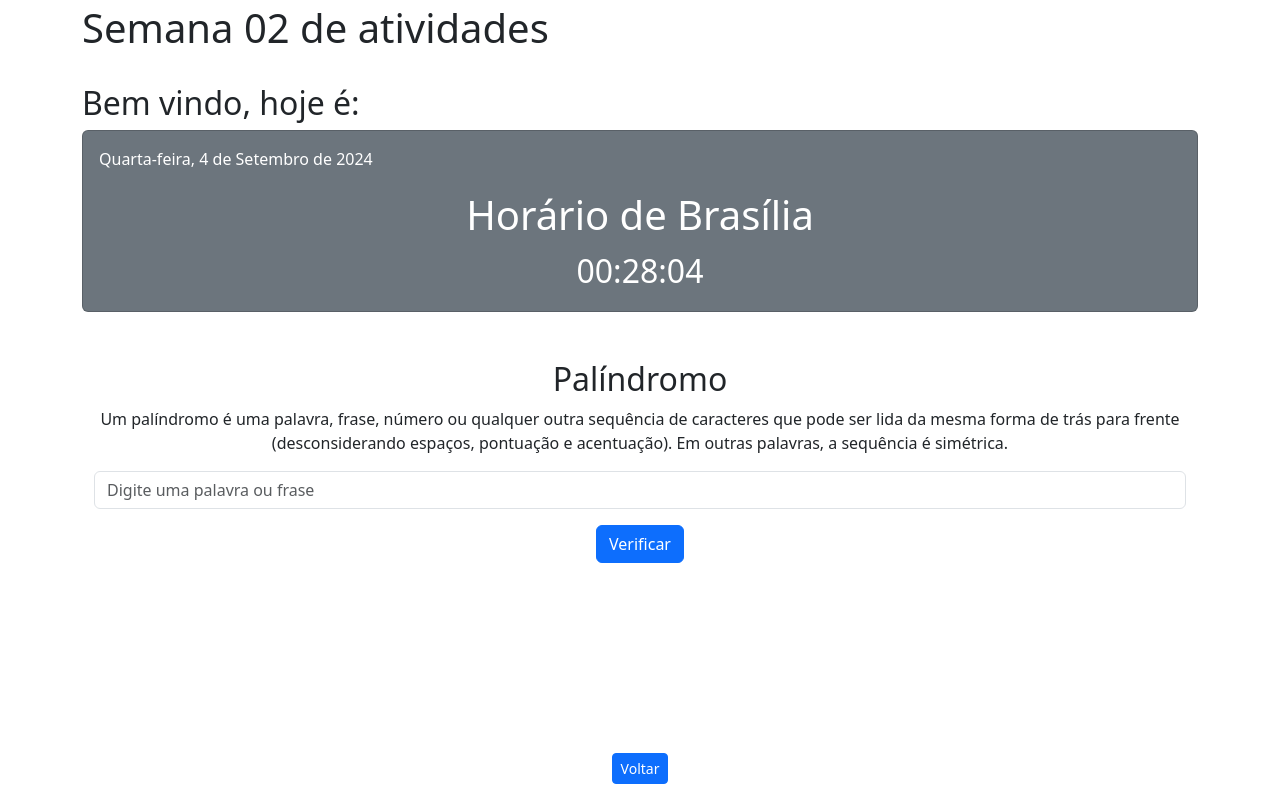
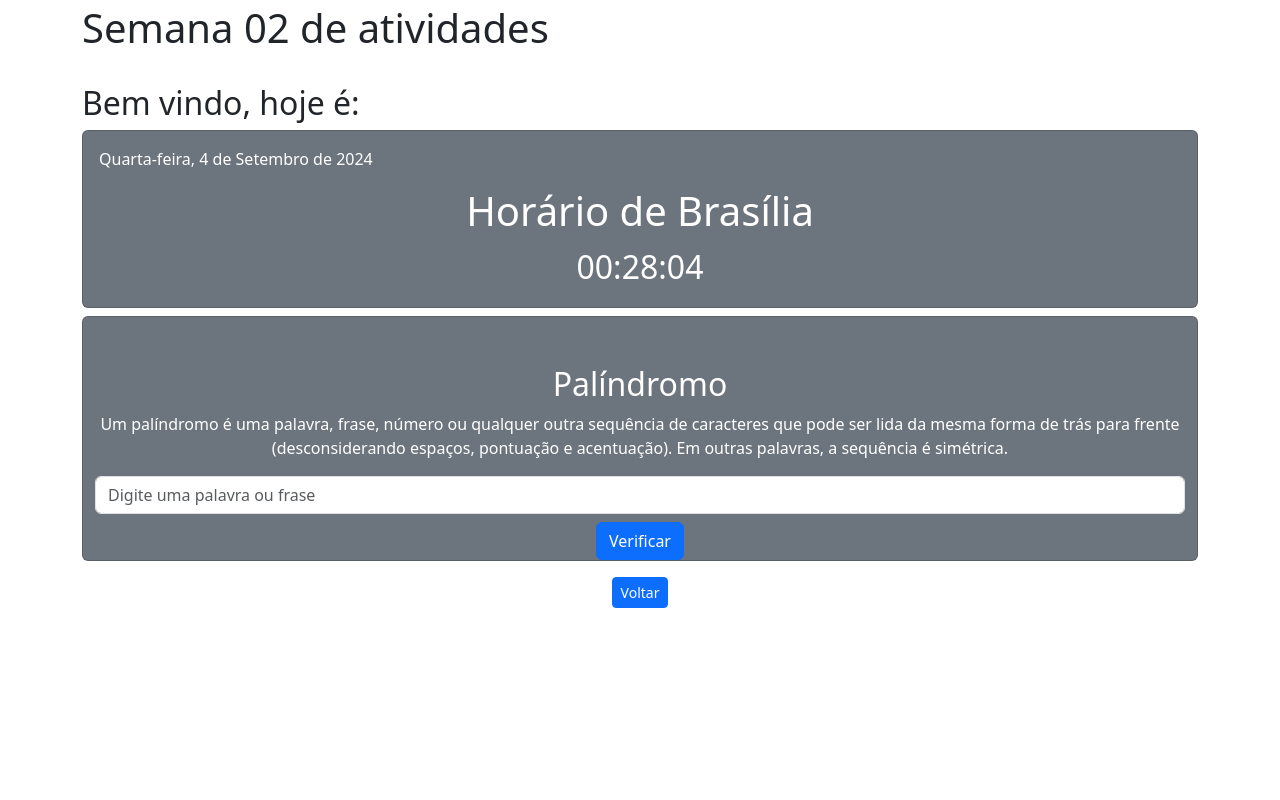
Before and after one commit to AndrefGuirro/Atividades-Javascript, a plain HTML site: page semana02.html in a window 1280 px wide. Drawn offline with nearby package versions, Linux system fonts and the light colour scheme.

Commit message:
front da semana 02
separando exercícios em blocos na página da semana 02

```diff
--- a/semana02.html
+++ b/semana02.html
@@ -18,12 +18,13 @@
                     id="dataAtual" >
                 </div>
 
-            <div class="container mt-1">
+            <div class="container">
                 <h1 class="text-center">Horário de Brasília</h1>
                 <p id="relogio" class="text-center" style="font-size: 2em;"></p>
             </div>
         </div>
 
+        <div class="card bg-secondary text-white mt-2">
         <div class="container mt-5">
             <h2 class="text-center">Palíndromo</h2>
             <p class="text-center">
@@ -32,12 +33,13 @@
             </p>
             <div class="text-center">
                 <input type="text" id="entradaTexto" class="form-control" placeholder="Digite uma palavra ou frase">
-                <button class="btn btn-primary mt-3" onclick="verificarPalindromo()">Verificar</button>
+                <button class="btn btn-primary mt-2" onclick="verificarPalindromo()">Verificar</button>
             </div>
+        </div>
         </div>
 
 
-        <div class="container fixed-bottom text-center mt-5 mb-3">
+        <div class="text-center mt-3">
             <a href="index.html" class="btn btn-primary  btn-sm">Voltar</a>
         </div>
 
```
